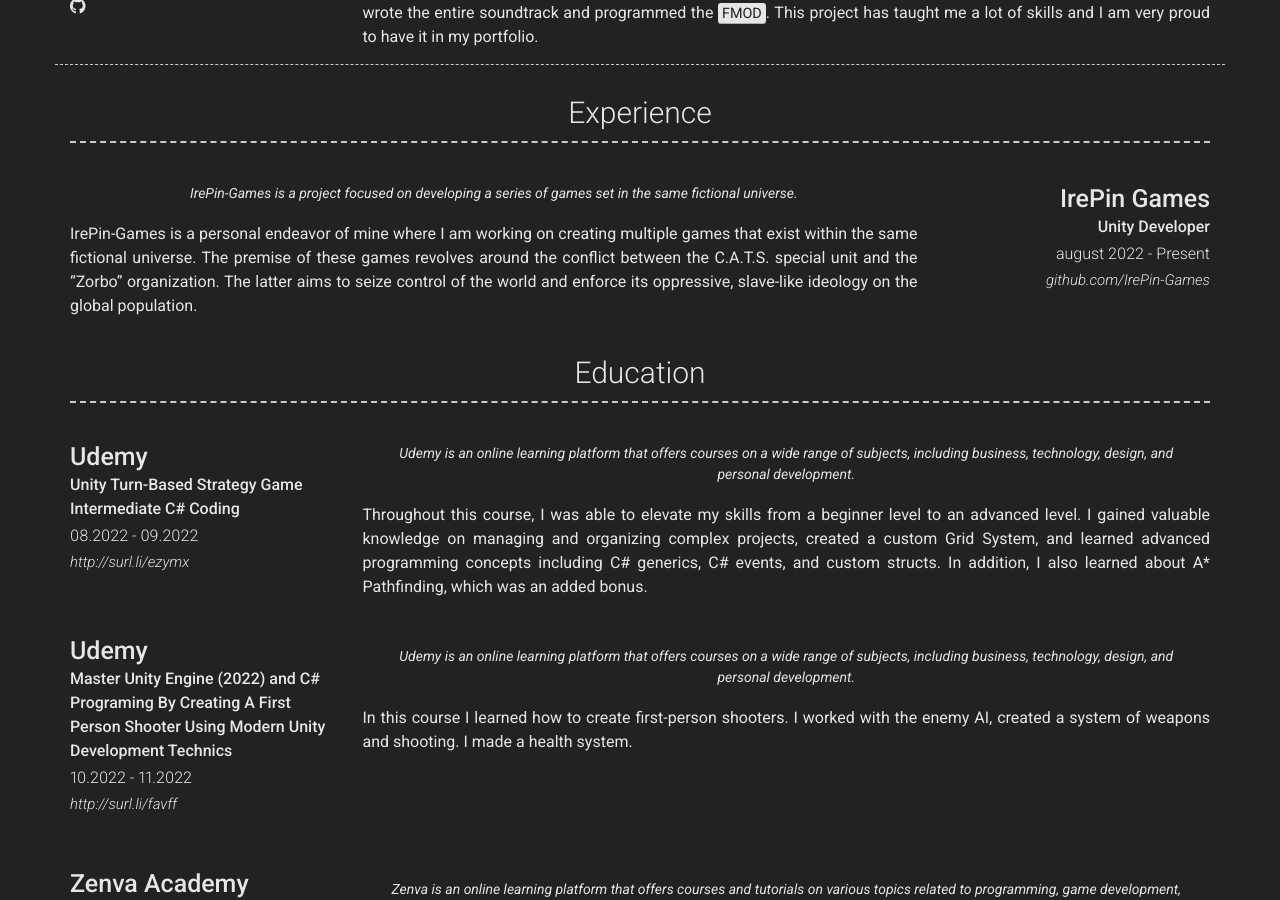
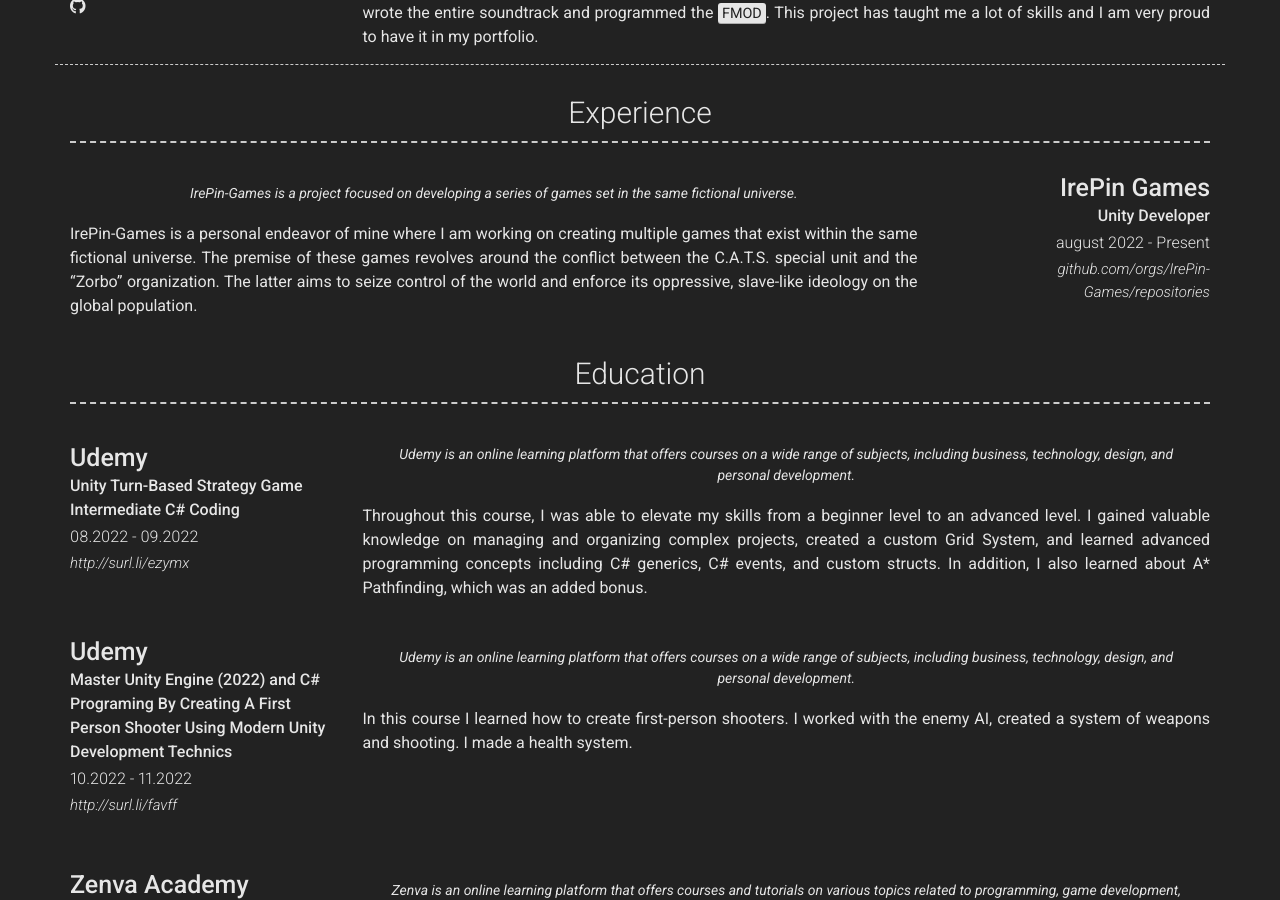
Before and after one commit to IrePin-Games/irepin.github.io, a Jekyll site: the page built from index.md, in a window 1280 px wide and 900 px high, scrolled down 970 px. Built offline with Jekyll 4.4.1, drawn with Linux system fonts in a browser that asks for light colours; nearby versions of some CDN libraries.

Commit message:
Update _config.yml

```diff
--- a/_config.yml
+++ b/_config.yml
@@ -87,7 +87,7 @@ content:
         title: IrePin Games
         sub_title: Unity Developer
         caption: august 2022 - Present
-        link: github.com/IrePin-Games
+        link: github.com/orgs/IrePin-Games/repositories
         quote: >
           IrePin-Games is a project focused on developing a series of games set in the same fictional universe.
         description: | # this will include new lines to allow paragraphs
```
